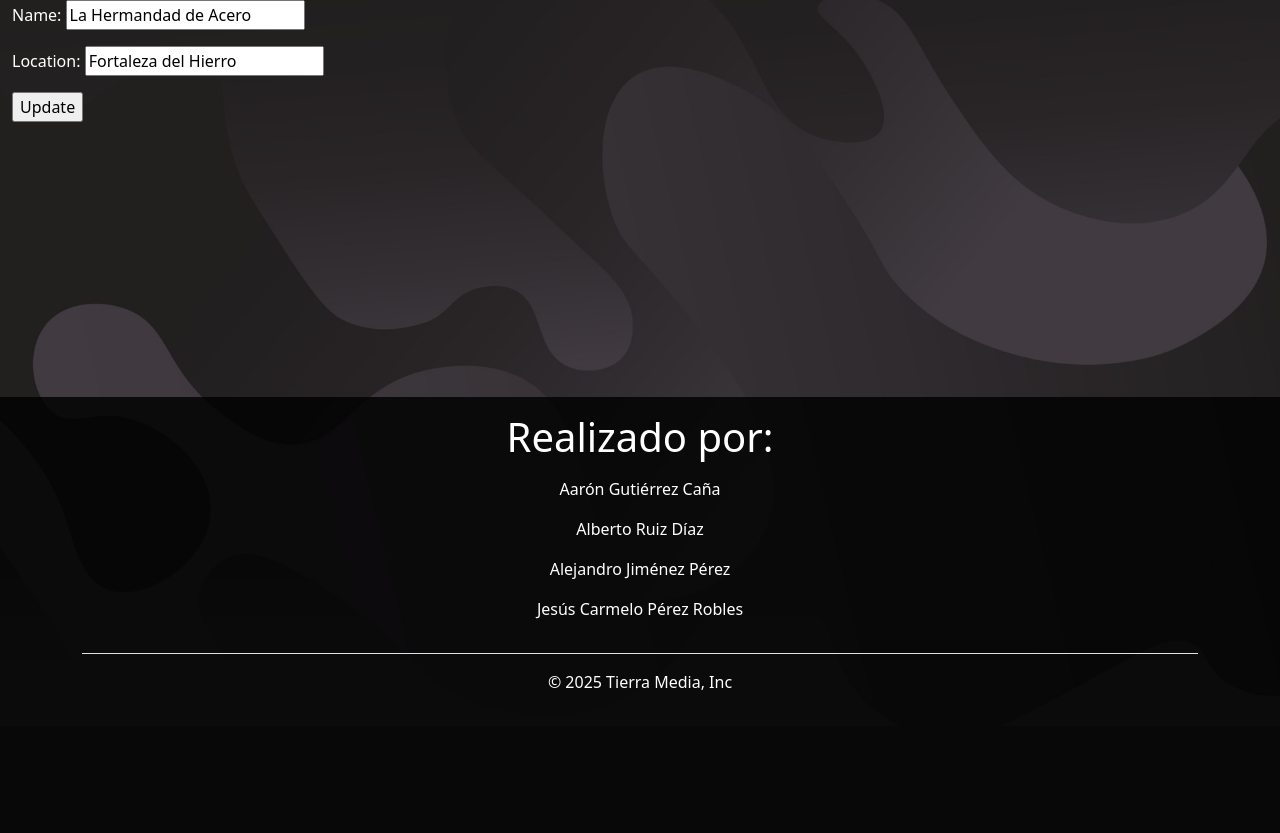
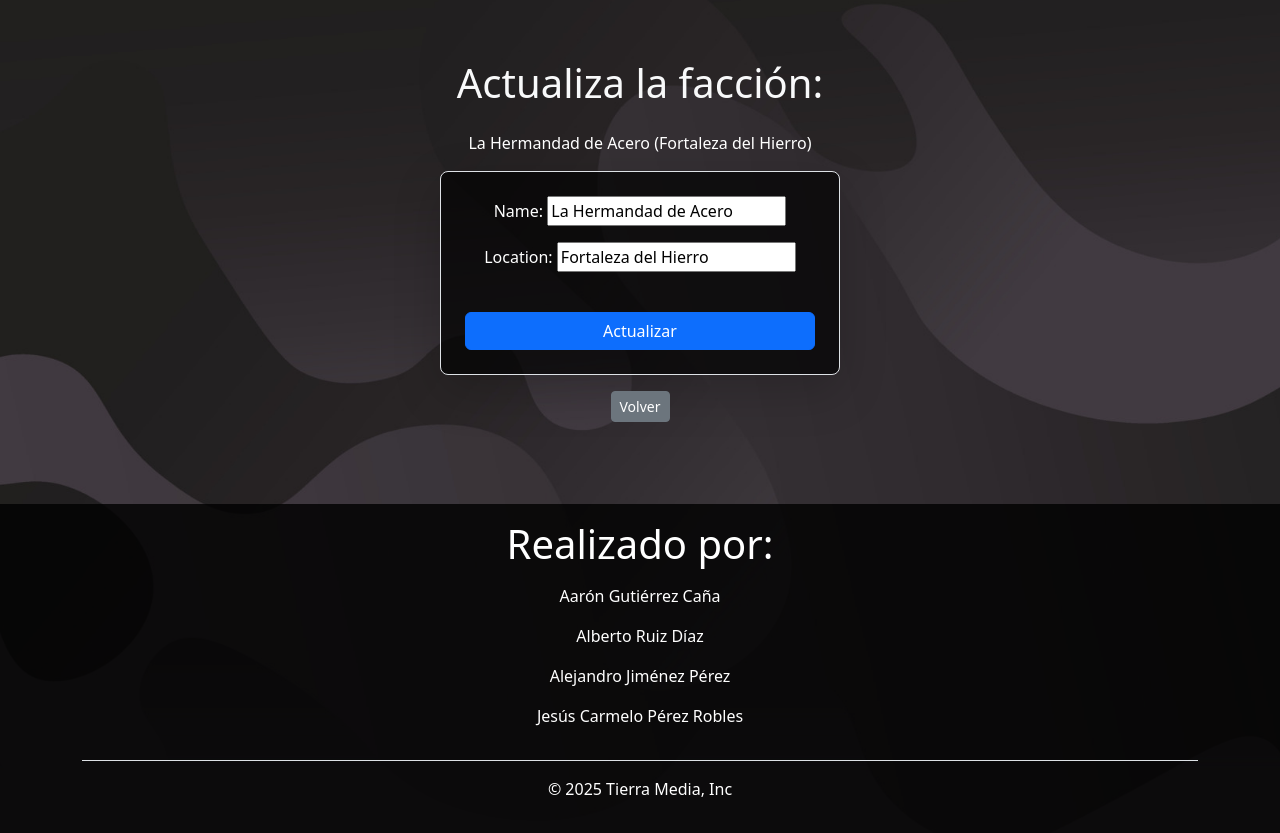
Before and after one commit to AlbertoRuiz-Dev/TierraMedia_Django, a Django app: page /faction/update/1 in a window 1280 px wide. Shown: the part 74-907 px from the top of the page. Before the commit the page ends 764 px from the top, so only its background shows below. Run offline with Django 5.2, Linux system fonts and the light colour scheme; a user stored in the database is signed in; data comes from the database, SQL or seed files in the repository.

Commit message:
Actualizo rama.

```diff
--- a/juego/templates/juego/faction_create.html
+++ b/juego/templates/juego/faction_create.html
@@ -12,7 +12,7 @@
             <div class="mb-4">
                 {{ form.as_p }}
             </div>
-            <button type="submit" class="btn btn-light w-100 mt-3">Guardar</button>
+            <button type="submit" class="btn btn-primary w-100 mt-3">Guardar</button>
         </form>
         <a href="{% url 'juego:factionView' %}" class="btn btn-sm btn-secondary mt-3">Volver</a>
 
--- a/juego/templates/juego/faction_update.html
+++ b/juego/templates/juego/faction_update.html
@@ -2,8 +2,23 @@
 {% block title %}Editar facción{% endblock %}
 {% block content %}
 
-<form method="post">{% csrf_token %}
-    {{ form.as_p }}
-    <input type="submit" value="Update">
-</form>
+
+<div class="d-flex justify-content-center align-items-center" style="min-height: 60vh;">
+    <div class="text-center">
+        <h1 class="text-light mb-4">Actualiza la facción:</h1>
+        <p>{{ object }}</p>
+        <form method="post" class="p-4 border rounded-3 shadow-lg" style="background-color: rgba(0, 0, 0, 0.7); color: white; width: 400px;">
+            {% csrf_token %}
+            <div class="mb-4">
+                {{ form.as_p }}
+            </div>
+            <button type="submit" class="btn btn-primary w-100 mt-3">Actualizar</button>
+        </form>
+        <a href="{% url 'juego:factionView' %}" class="btn btn-sm btn-secondary mt-3">Volver</a>
+
+    </div>
+
+</div>
+
+
 {% endblock %}
```
